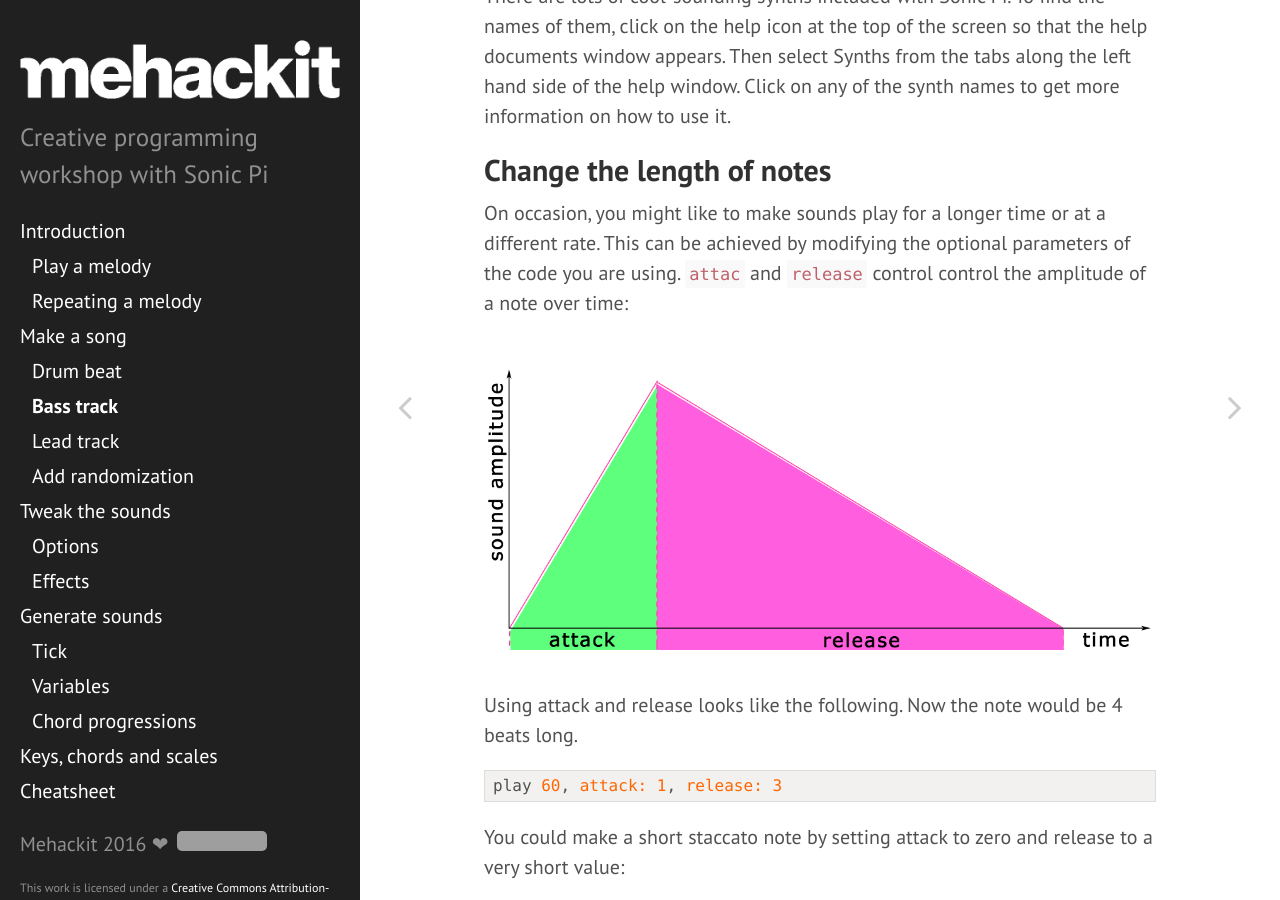
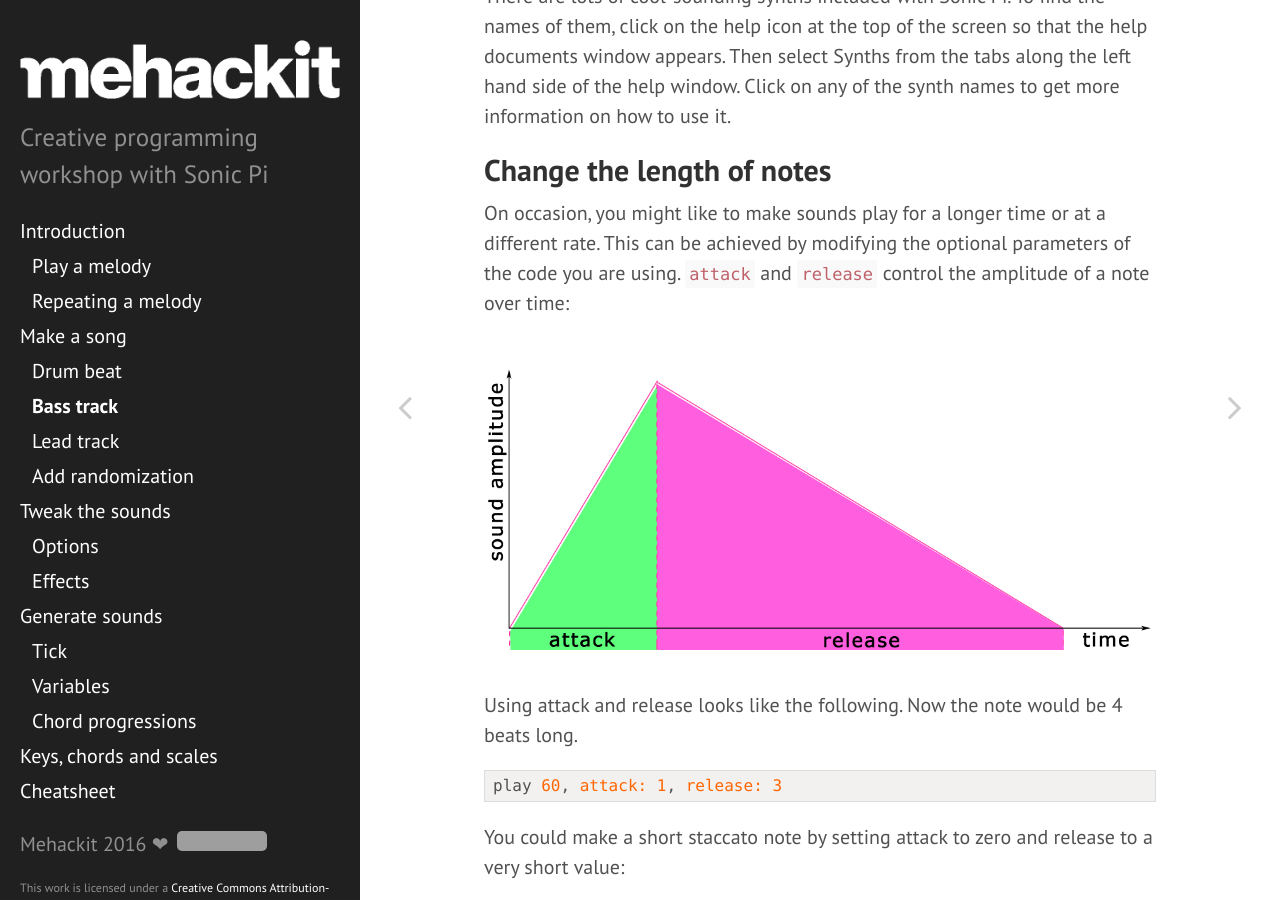
Before and after one commit to mehackit/sonic-pi-workshop, a Jekyll site: the page built from _exercises/02-make-a-song/03-bass-track.md, in a window 1280 px wide and 900 px high, scrolled down 1054 px. Built offline with Jekyll 4.4.1, drawn with Linux system fonts in a browser that asks for light colours; nearby versions of some CDN libraries; grey boxes are pictures that could not be loaded.

Commit message:
fix typos

```diff
--- a/_exercises/02-make-a-song/03-bass-track.md
+++ b/_exercises/02-make-a-song/03-bass-track.md
@@ -43,7 +43,7 @@ There are lots of cool-sounding synths included with Sonic Pi. To find the names
 
 ## Change the length of notes
 
-On occasion, you might like to make sounds play for a longer time or at a different rate. This can be achieved by modifying the optional parameters of the code you are using. `attac` and `release` control control the amplitude of a note over time:
+On occasion, you might like to make sounds play for a longer time or at a different rate. This can be achieved by modifying the optional parameters of the code you are using. `attack` and `release` control the amplitude of a note over time:
 
 <img src="{{ "/img/attackrelease.png" | prepend: site.baseurl }}">
 
```
